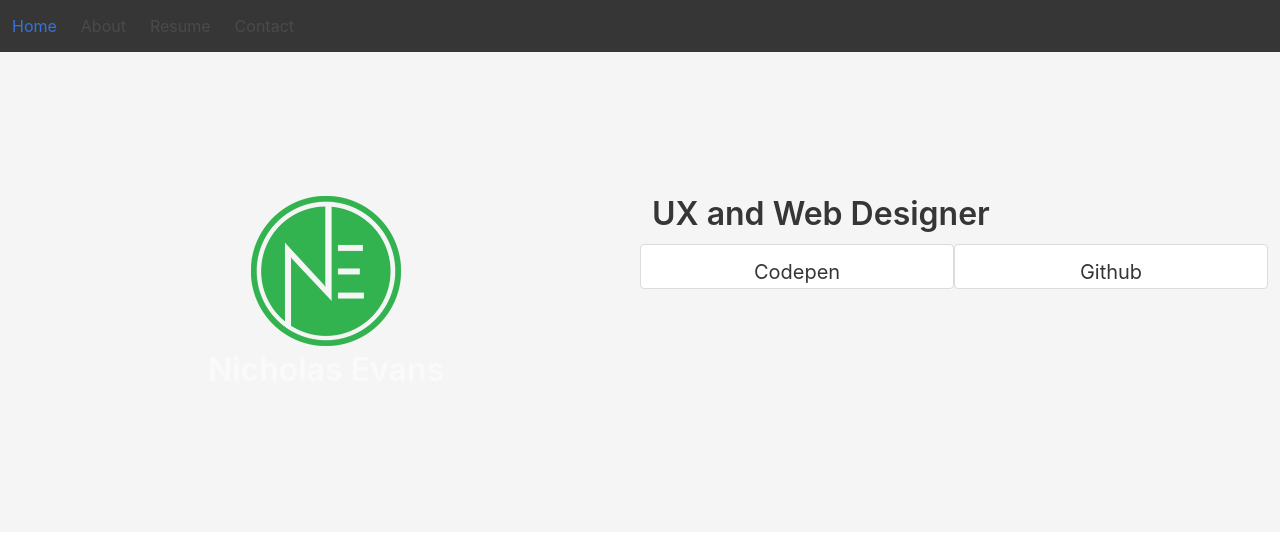
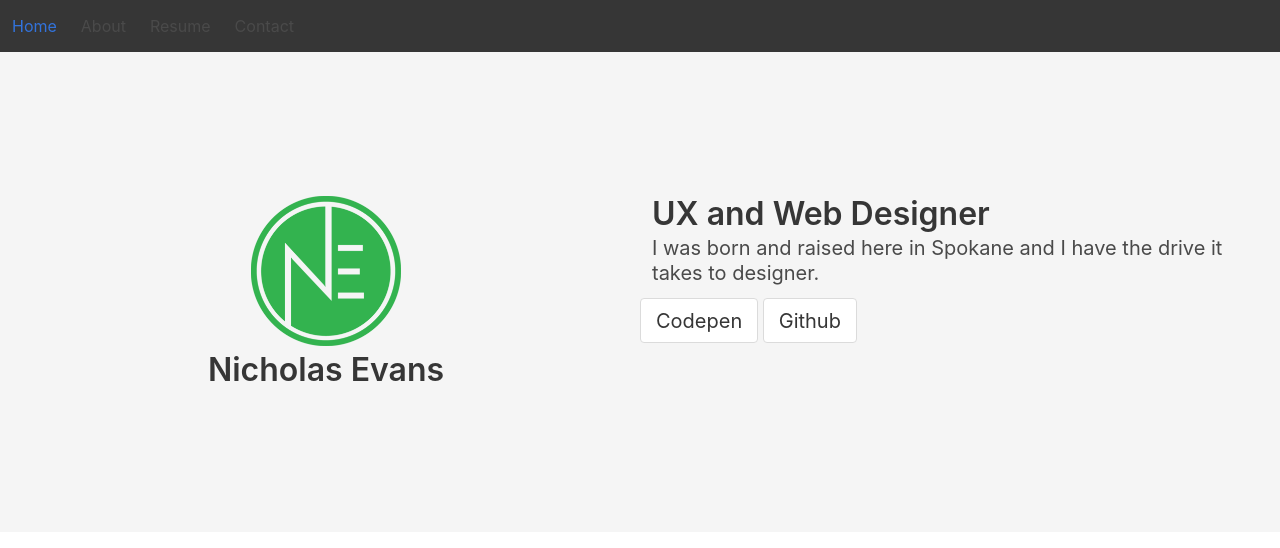
Before and after one commit to DrSrEsquire/nicholas-evans.com, a Jekyll site: the page built from index.markdown, in a window 1280 px wide. Shown: the top 548 px of the page. Built offline with Jekyll 4.4.1, drawn with Linux system fonts in a browser that asks for light colours; nearby versions of some CDN libraries; grey boxes are pictures that could not be loaded.

Commit message:
buttons in a div

```diff
--- a/_layouts/home.html
+++ b/_layouts/home.html
@@ -7,17 +7,19 @@ layout: default
 
     <div class="container column has-text-centered">
       <img class="logo" src="/uploads/NE_logo_final_1.png" alt="">
-      <h1 class="title has-text-white-bis">
+      <h1 class="title has-text-dark">
         {{ site.data.resume.basics.name }}
       </h1>
 
     </div>
     <div class="container column">
      <h2 class="title has-text-dark"> UX and Web Designer </h2>
+     <p class="subtitle">I was born and raised here in Spokane and I have the drive it takes to designer. </p>
      <div class="columns">
-         <p></p>
-         <a href="https://codepen.io/DrEsquire/" class="column button is-medium">Codepen</a>
-         <a href="https://github.com/DrSrEsquire" class="column button is-medium">Github</a>
+         <div class="coulumn">
+             <a href="https://codepen.io/DrEsquire/" class=" button is-medium">Codepen</a>
+             <a href="https://github.com/DrSrEsquire" class=" button is-medium">Github</a>
+         </div>
      </div>
     </div>
   </div>
```
